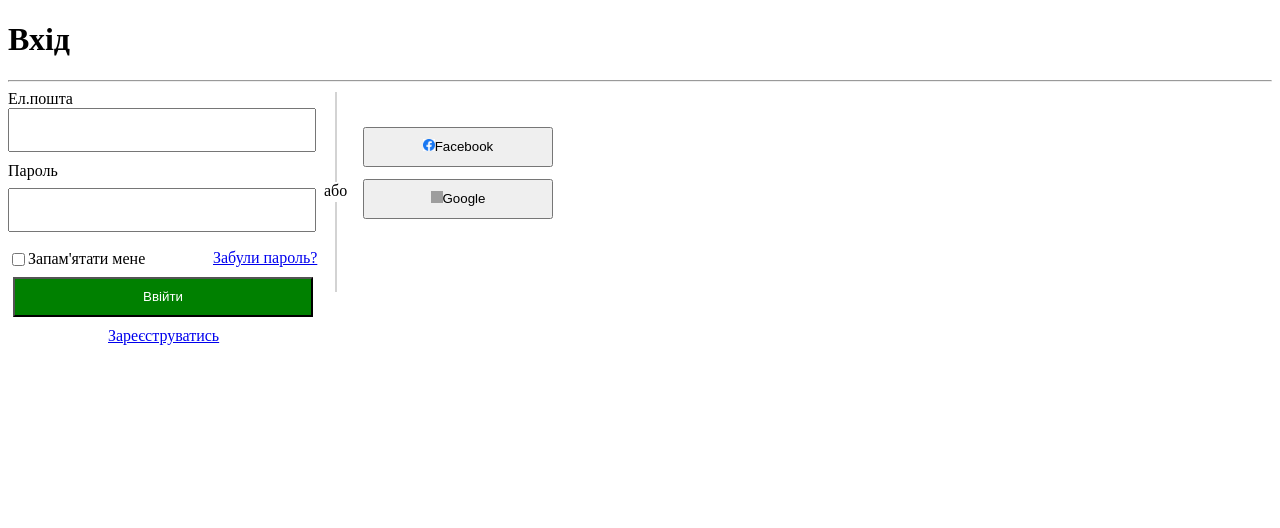
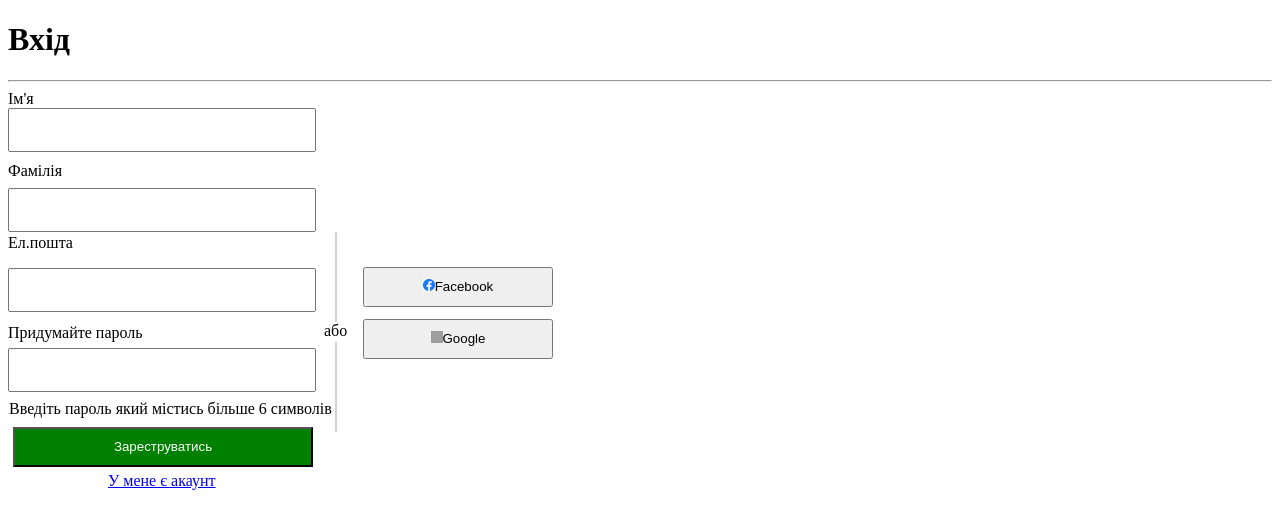
Before and after one commit to fesiviacheslav/3-4-QTeam., a plain HTML site: page index.html in a window 1280 px wide. Shown: the top 528 px of the page. Drawn offline with Linux system fonts and the light colour scheme; grey boxes are pictures that could not be loaded.

Commit message:
Update index.html

```diff
--- a/index.html
+++ b/index.html
@@ -34,11 +34,11 @@
 					   }
 
 			.buttonpoze{position: relative;
-				top: 	-45px;
+				top: 	-35px;
 				left: 5px;
 				   }
 			.linkpozi{position: relative;
-				top: 	-35px;
+				top: 	-30px;
 				left: 100px;
 				   }
 		    .hrpoze{
@@ -77,6 +77,10 @@
 				padding-bottom : 2px;
 				background-repeat : no-repeat;
 						}
+			.position_p1{position: relative;
+				top: 	-28px;
+				left: 1px;
+				   }
 	 </style>
 	<title></title>
 </head>
@@ -84,22 +88,26 @@
 <h1>Вхід</h1>
 <hr>
 <div class="size" class="block1">
-Eл.пошта<br><br><br><br>
-Пароль
+Ім'я<br><br><br><br>
+Фамілія<br><br><br><br>
+Ел.пошта<br><br><br><br><br>
+Придумайте пароль
 </div>
 
 
 <div class="block2">
 	<form action="#" method="post">
+		<input class="size" type="text" name="FIRSTNAME"><br><br><br>
+		<input class="size" type="text" name="LASTNAME"><br><br><br>
 		<input class="size" type="text" name="email"><br><br><br>
-		<input class="size" type="password" name="passwowrd">
-		<p ><input type="checkbox" name="rememberme"	 class="positioncheckbox">Запам'ятати мене</p>
+		<input class="size" type="password" min="6" name="passwowrd">
+
 	</form>
 </div>
 
-<div class="positioncheckbox1"><a target="_blank" href="https://www.facebook.com/login/identify/?ctx=recover&ars=facebook_login&from_login_screen=0">Забули пароль?</a></div>
-<div class="buttonpoze"><button style="background-color:green ;color:white ; width: 300px;height:40px" >Ввійти</button></div>
-<div class="linkpozi"><a href="https://m.facebook.com/reg/?cid=103&refsrc=deprecated&soft=hjk">Зареєструватись</a></div>
+<div class="position_p1"><p>Введіть пароль який міcтись більше 6 символів</p></div>
+<div class="buttonpoze"><button type="submit" style="background-color:green ;color:white ; width: 300px;height:40px">Зареструватись</button></div>
+<div class="linkpozi"><a href="https://uk-ua.facebook.com/">У мене є акаунт</a></div>
 <div class="hrpoze"></div>
 <div class="ppoze" ><p>або</p></div>
 <div class="hrpoze1"></div>
```
